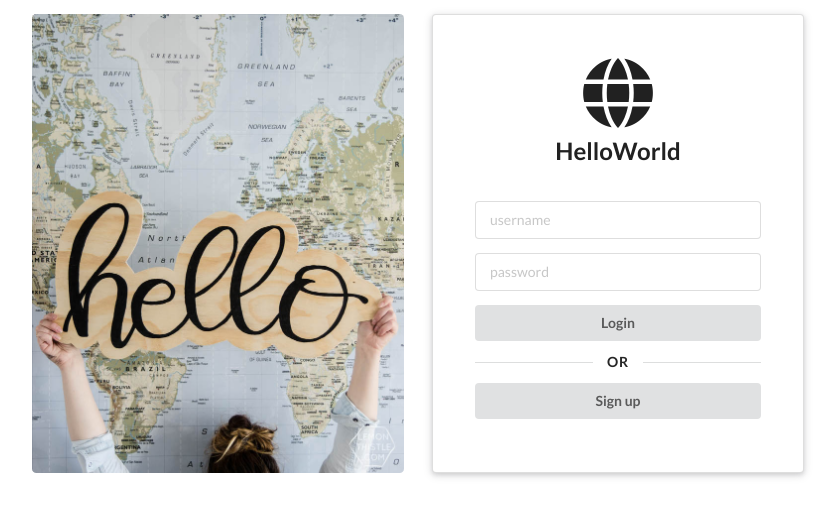
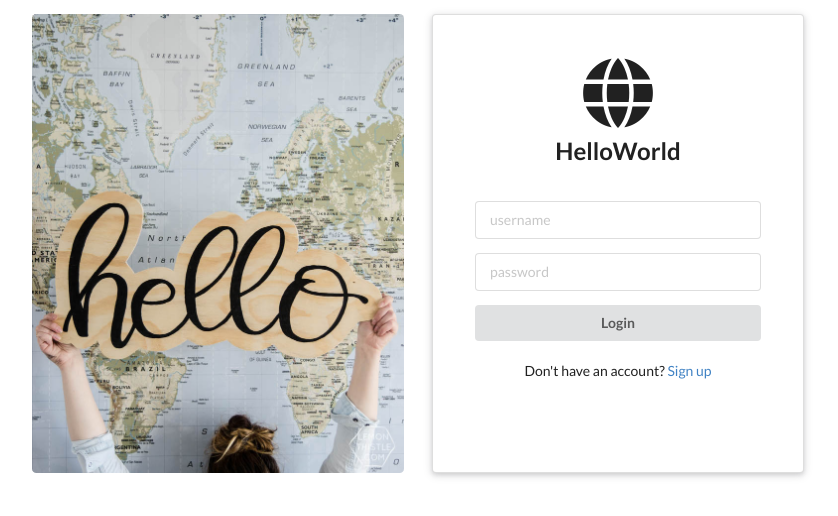
Before and after one commit to kapham2/travel-app-frontend, a React (Create React App) app: page / in a window 1280 px wide. Shown: the top 516 px of the page, without its empty margins (222-1060 px from the left). Built offline with nearby package versions, Linux system fonts and the light colour scheme.

Commit message:
change login form & change avatar size

```diff
--- a/src/components/LoginForm.js
+++ b/src/components/LoginForm.js
@@ -1,4 +1,5 @@
 import React from 'react'
+import { Link } from 'react-router-dom'
 
 class LoginForm extends React.Component {
 
@@ -119,7 +120,7 @@
         // console.log("LoginForm: this.props =>", this.props)
         return (
             <div className="ui very padded raised segment">
-                <h2 className="ui center aligned icon header">
+                <h2 className="ui middle aligned icon header">
                     <i className="globe icon"></i>
                     HelloWorld
                 </h2>
@@ -136,10 +137,12 @@
                     </div>
                     <button className="fluid ui button" type="submit">{ this.state.loginForm ? 'Login' : 'Sign up' }</button>
                 </form>
-                <div className="ui horizontal divider">
-                    or
-                </div>
-                <button className="fluid ui button" onClick={this.onClickChangeFormType} >{ this.state.loginForm ? 'Sign up' : 'Login' }</button>
+                <br/>
+                {
+                    this.state.loginForm
+                    ? (<div className="ui center aligned container">Don't have an account? <Link to="/" onClick={this.onClickChangeFormType}>Sign up</Link></div>)
+                    : (<div className="ui center aligned container">Already have an account? <Link to="/" onClick={this.onClickChangeFormType}>Login</Link></div>)
+                }
             </div>
         )
     }
--- a/src/components/NotFoundContainer.js
+++ b/src/components/NotFoundContainer.js
@@ -21,7 +21,7 @@
                         <div className="ui very relaxed unstackable items">
                             <div className="item">
 
-                                <div className="ui tiny circular blurring dimmable image">
+                                <div className="ui small circular blurring dimmable image">
                                     <img src="/cake.jpg" alt="" />
                                 </div>
 
--- a/src/components/OtherUserCard.js
+++ b/src/components/OtherUserCard.js
@@ -9,7 +9,7 @@
                 <div className="ui very relaxed unstackable items">
                     <div className="item">
 
-                        <div className="ui tiny circular image">
+                        <div className="ui small circular image">
                             <img src={(Object.keys(this.props.other_user).length !== 0 ? `/users/dog${this.props.other_user.id.toString().slice(-1)}.jpg` : null)} alt="" />
                         </div>
 
--- a/src/components/UserCard.js
+++ b/src/components/UserCard.js
@@ -24,7 +24,7 @@
                 <div className="ui very relaxed unstackable items">
                     <div className="item">
 
-                        <div className="ui tiny circular blurring dimmable image">
+                        <div className="ui small circular blurring dimmable image">
                             <div className="ui dimmer" onMouseLeave={this.onMouseLeaveAvatar} >
                                 <div className="ui inverted button" onClick={this.onClickUpdateButton} >Update</div>
                             </div>
```
